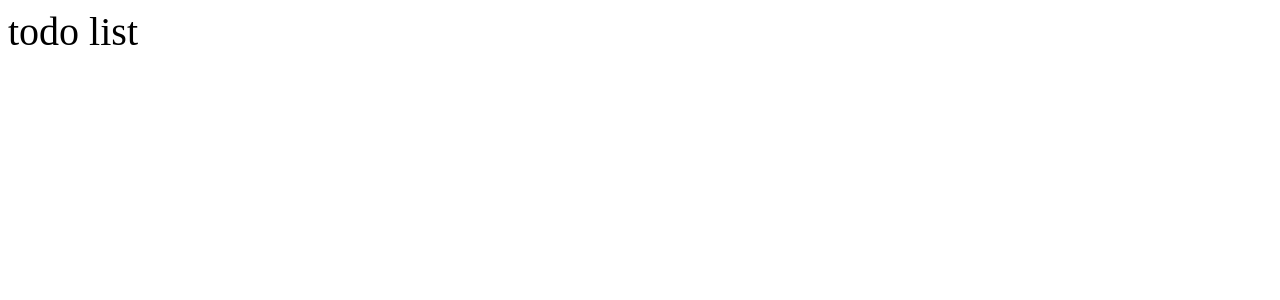
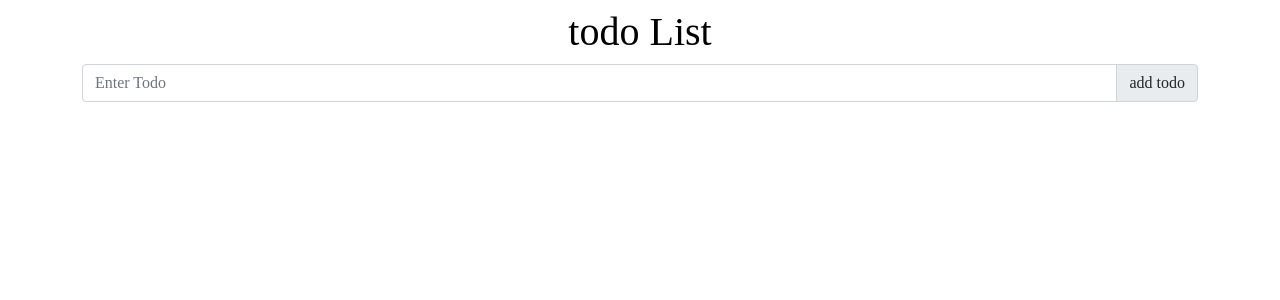
Before and after one commit to katayama8000/Pub-Sub-TS, an Angular app: page / in a window 1280 px wide. Shown: the top 300 px of the page. Built offline with nearby package versions, Linux system fonts and the light colour scheme.

Commit message:
✨ input機能実装

```diff
--- /dev/null
+++ b/src/app/Todo.ts
@@ -0,0 +1,4 @@
+export class Todo{
+  name: string;
+  isCompleted: boolean;
+}
--- a/src/app/app.component.html
+++ b/src/app/app.component.html
@@ -1 +1,23 @@
-<h1>todo list</h1>
+<h1 style="text-align: center;">todo List</h1>
+<div class="container">
+  <div class="row justify-content-md-center">
+    <div class="col col-lg-3">
+      <div class="input-group mb-3">
+        <input type="text" class="form-control" placeholder="Enter Todo" aria-label="Recipient's username"
+          aria-describedby="basic-addon2">
+          <span class="input-group-text" id="basic-addon2" (click)="saveTodo()">add todo</span>
+      </div>
+      <br/>
+      <table class="table table-striped">
+        <tbody>
+          <tr *ngFor="let todo of todos; let i = index">
+            <th scope="row">{{i+1}}</th>
+            <td>{{todo.name}}</td>
+            <td>Otto</td>
+            <td>@mdo</td>
+          </tr>
+        </tbody>
+      </table>
+    </div>
+  </div>
+</div>
--- a/src/app/app.component.ts
+++ b/src/app/app.component.ts
@@ -1,4 +1,5 @@
 import { Component } from '@angular/core';
+import {Todo} from "./Todo"
 
 @Component({
   selector: 'app-root',
@@ -7,4 +8,18 @@ import { Component } from '@angular/core';
 })
 export class AppComponent {
   title = 'todo-list';
+  todos: Todo[] = [];
+  newTodo: string;
+
+  saveTodo() {
+    if (this.newTodo) {
+      let todo = new Todo()
+      todo.name = this.newTodo
+      todo.isCompleted = true
+      this.todos.push(todo)
+      this.newTodo = "";
+    } else {
+      alert("please Enter Todo")
+    }
+  }
 }
--- a/tsconfig.json
+++ b/tsconfig.json
@@ -6,6 +6,7 @@
     "outDir": "./dist/out-tsc",
     "forceConsistentCasingInFileNames": true,
     "strict": true,
+    "strictPropertyInitialization": false,
     "noImplicitOverride": true,
     "noPropertyAccessFromIndexSignature": true,
     "noImplicitReturns": true,
```
